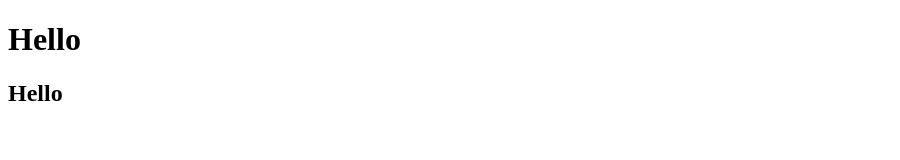
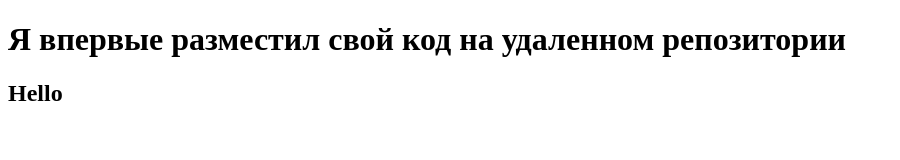
Before and after one commit to wrxqz/new-repo, a plain HTML site: page index.html in a window 1280 px wide. Shown: the whole page, without its empty margins (0-900 px from the left). Drawn offline with Linux system fonts and the light colour scheme.

Commit message:
new commit

```diff
--- a/index.html
+++ b/index.html
@@ -3,10 +3,10 @@
 <head>
     <meta charset="UTF-8">
     <meta name="viewport" content="width=device-width, initial-scale=1.0">
-    <title>Document</title>
+    <title>New git</title>
 </head>
 <body>
-    <h1> Hello </h1>
+    <h1> Я впервые разместил свой код на удаленном репозитории </h1>
     <h2> Hello </h2>
 </body>
 </html>
```
